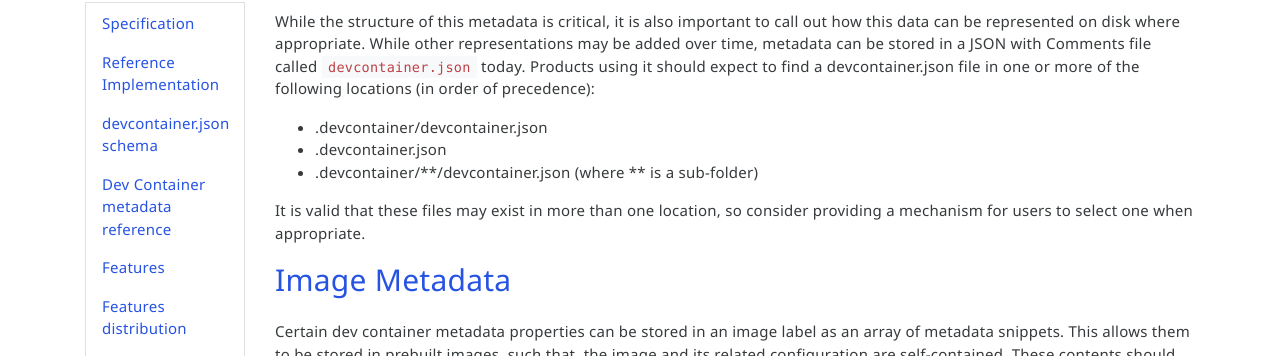
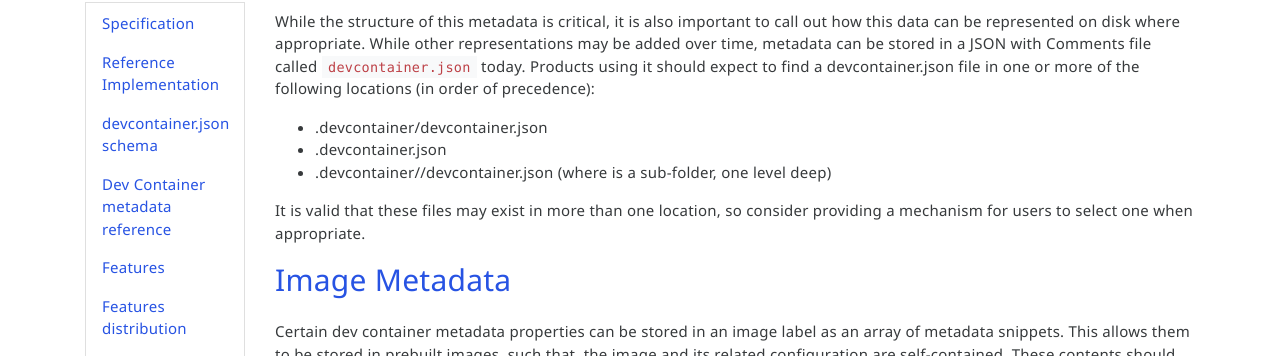
Before and after one commit to devcontainers/devcontainers.github.io, a Jekyll site: the page built from _implementors/spec.md, in a window 1280 px wide and 900 px high, scrolled down 761 px. Shown: the part 98-454 px from the top of the window. Built offline with Jekyll 4.4.1, drawn with Linux system fonts in a browser that asks for light colours; nearby versions of some CDN libraries; comment, search, counter and statistics services are not loaded.

Commit message:
Clarify devcontainer depth

```diff
--- a/_implementors/spec.md
+++ b/_implementors/spec.md
@@ -26,7 +26,7 @@ While the structure of this metadata is critical, it is also important to call o
 
 - .devcontainer/devcontainer.json
 - .devcontainer.json
-- .devcontainer/**/devcontainer.json (where ** is a sub-folder)
+- .devcontainer/<folder>/devcontainer.json (where <folder> is a sub-folder, one level deep)
 
 It is valid that these files may exist in more than one location, so consider providing a mechanism for users to select one when appropriate.
 
```
